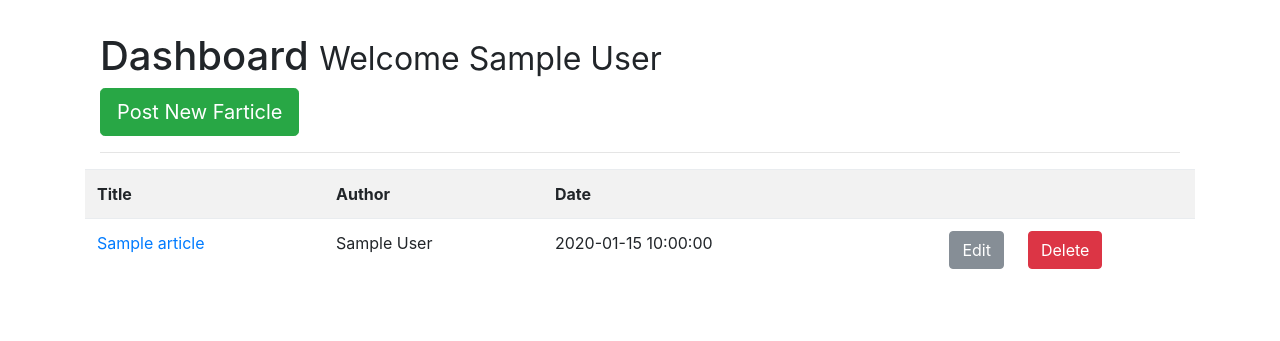
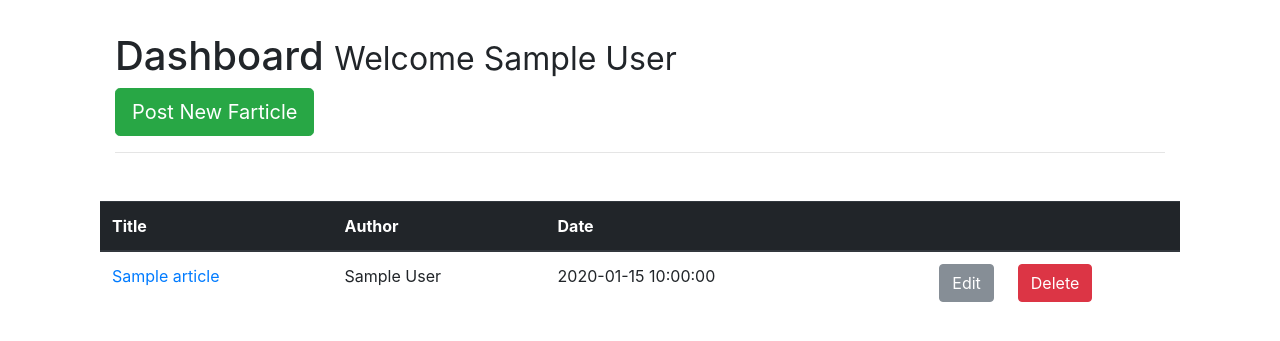
Before and after one commit to carlojacobs/farticles, a Flask app: page /dashboard in a window 1280 px wide. Shown: the part 56-397 px from the top of the page. Run offline with Flask 2, Linux system fonts and the light colour scheme; the visitor is signed in with stand-in values (Sample User, id 1); a database or web service that is not in the repository returns one stand-in record (values such as "Sample title"); some libraries are stand-ins or nearby versions.

Commit message:
‘asdfdfs’

```diff
--- a/templates/dashboard.html
+++ b/templates/dashboard.html
@@ -7,7 +7,8 @@
 			<a href="/add_article" class="btn btn-success btn-lg">Post New Farticle</a>
 			<hr>
 		</div>
-		<table class="table table-striped">
+		<table class="table table-hover">
+			<thead class="thead-dark">
 				<tr>
 					<th>Title</th>
 					<th>Author</th>
@@ -15,14 +16,13 @@
 					<th></th>
 					<th></th>
 				</tr>
-
+			</thead>
 			{% for article in articles %}
 				<tr>
 					<td><a href="/article/{{article._id}}">{{article.title}}</a></td>
 					<td>{{article.author}}</td>
 					<td>{{article.date}}</td>
 					<td><a href="/edit_article/{{article._id}}" class="btn btn-secondary float-right">Edit</a></td>
-					<!-- <td><button type="button" class="btn btn-danger" data-toggle="modal" data-target="#deleteModal">Delete</button></td> -->
 					<td>
 						<form action="{{url_for('delete_article', id=article._id)}}" method="POST">
 				        	<input type="hidden" name="_method" value="DELETE">
@@ -30,26 +30,6 @@
 				        </form>
 				    </td>
 				</tr>
-				<!-- Modal -->
-				<!-- <div class="modal fade" id="deleteModal" tabindex="-1" role="dialog" aria-labelledby="exampleModalLabel" aria-hidden="true">
-				  <div class="modal-dialog" role="document">
-				    <div class="modal-content">
-				      <div class="modal-header">
-				        <h5 class="modal-title" id="exampleModalLabel">Delete article</h5>
-				        <button type="button" class="close" data-dismiss="modal" aria-label="Close">
-				          <span aria-hidden="true">&times;</span>
-				        </button>
-				      </div>
-				      <div class="modal-body">
-				        <p>Are you sure you want to delete this?</p>
-				      </div>
-				      <div class="modal-footer">
-				        <button type="button" class="btn btn-secondary" data-dismiss="modal">Cancel</button>
-				        <button type="button" class="btn btn-primary">Save changes</button>
-				      </div>
-				    </div>
-				  </div>
-				</div> -->
 			{% endfor %}
 
 		</table>
--- a/templates/includes/_navbar.html
+++ b/templates/includes/_navbar.html
@@ -1,5 +1,8 @@
 <nav class="navbar navbar-expand-md navbar-dark bg-info">
       <a class="navbar-brand" href="/">Farticles</a>
+      <button class="navbar-toggler" type="button" data-toggle="collapse" data-target="#navbarsExampleDefault" aria-controls="navbarsExampleDefault" aria-expanded="false" aria-label="Toggle navigation">
+        <span class="navbar-toggler-icon"></span>
+      </button>
       <div class="collapse navbar-collapse" id="navbarsExampleDefault">
         <ul class="navbar-nav mr-auto">
           <li class="nav-item active">
--- a/templates/layout.html
+++ b/templates/layout.html
@@ -9,7 +9,7 @@
 
 		{% include 'includes/_navbar.html' %}
 
-		<div class="container-fluid">
+		<div class="container">
 
 
 			{% include 'includes/_messages.html' %}
@@ -19,7 +19,7 @@
 
 
 		<style type="text/css">
-			.container-fluid {
+			.container {
 				margin-top: 2em;
 				margin-bottom: 3em;
 			}
```
Lines whose indentation alone changed are shown as unchanged.
